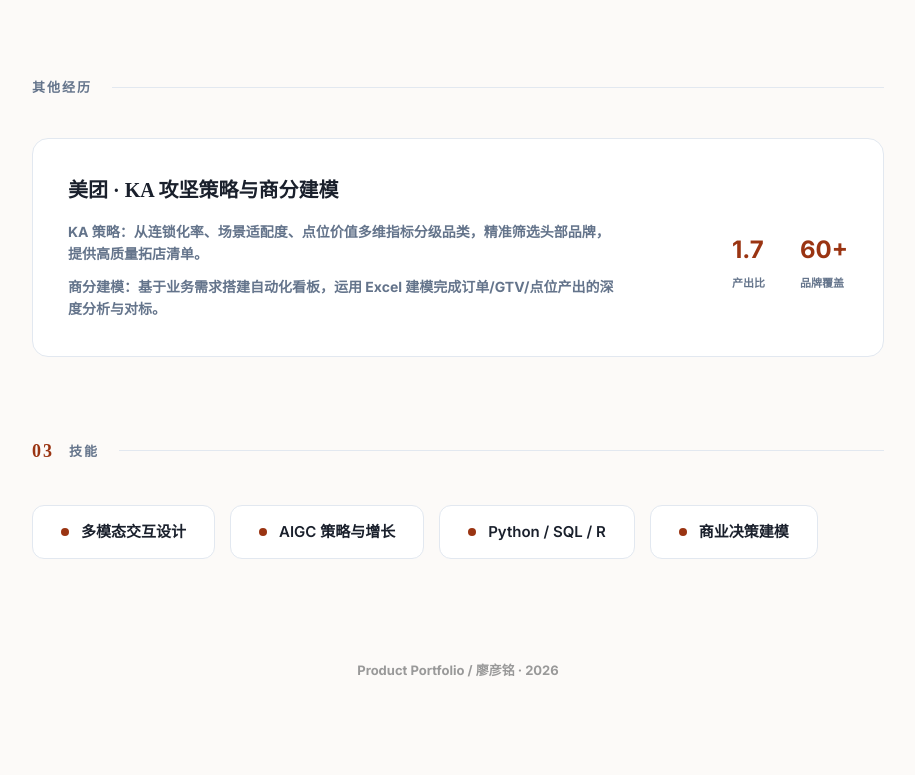
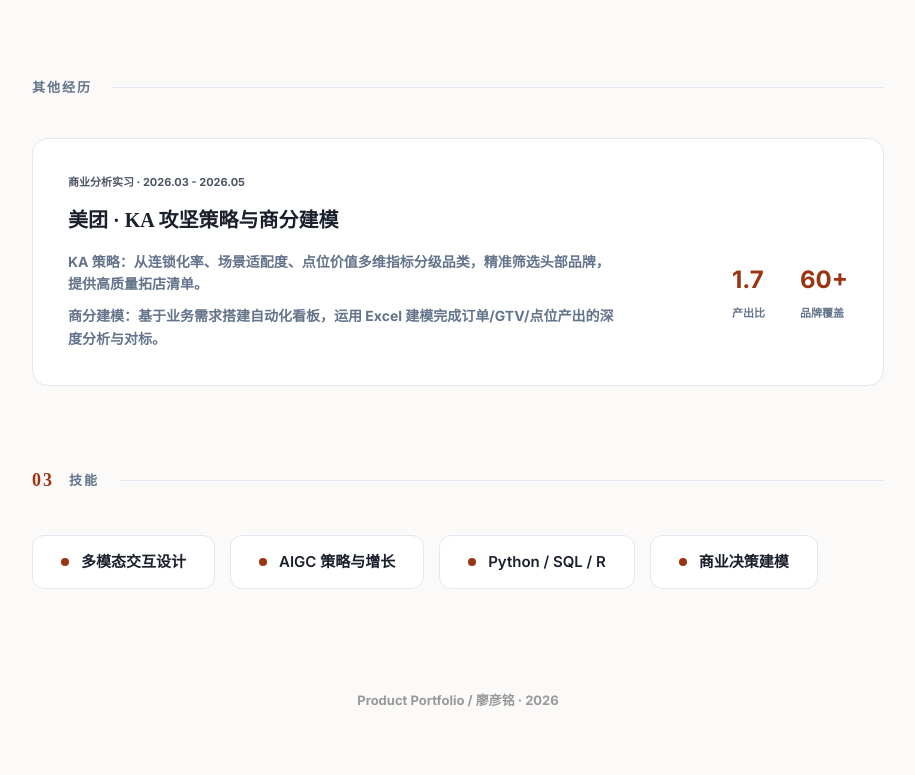
Before and after one commit to Xavier1006-web/my-portfolio, a plain HTML site: page index.html in a window 1280 px wide. Shown: the part 1609-2384 px from the top of the page, without its empty margins (182-1097 px from the left). Drawn offline with Linux system fonts and the light colour scheme.

Commit message:
Update index.html

```diff
--- a/index.html
+++ b/index.html
@@ -392,6 +392,8 @@
 
         <div class="section-label">其他经历</div>
         <div class="other-exp">
+            <div style="font-size: 11px; color: #4b5563; font-weight: 700; margin-bottom: 12px;">商业分析实习 · 2026.03 -
+                2026.05</div>
             <h4>美团 · KA 攻坚策略与商分建模</h4>
             <div class="exp-content">
                 <div style="max-width: 550px;">
```
